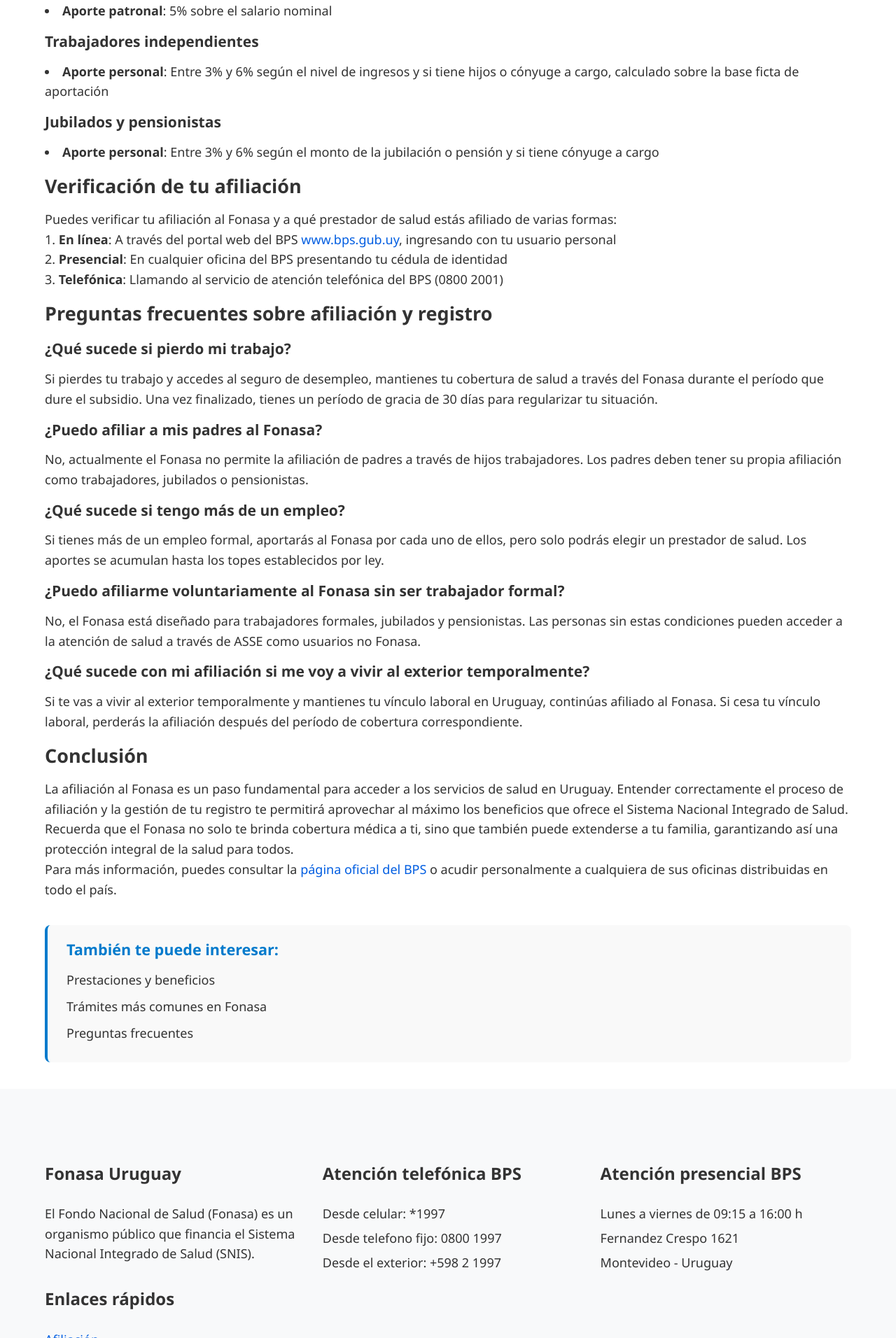
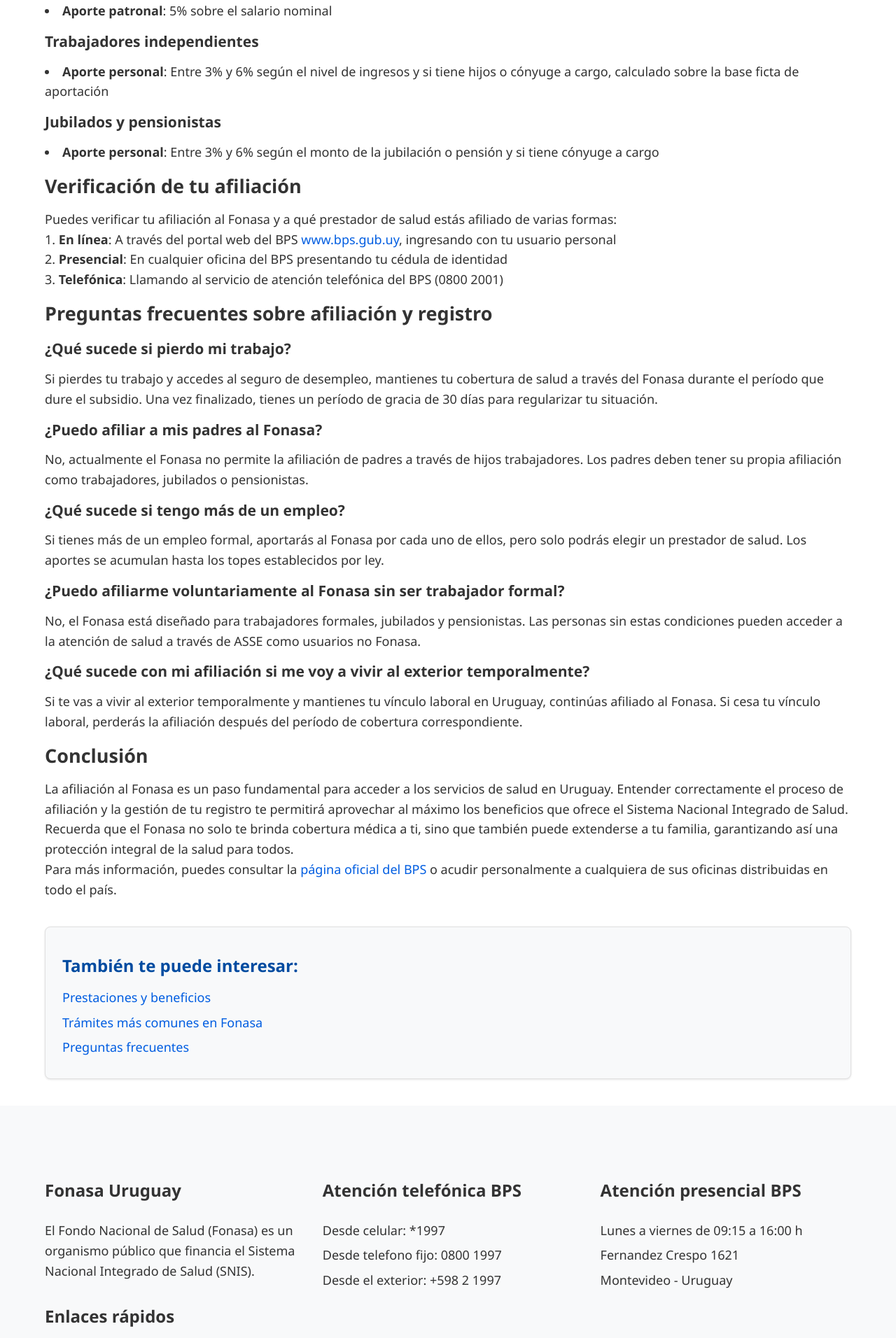
Before and after one commit to JoseAtel/fonasa.info, a Jekyll site: the page built from afiliacion/index.md, in a window 1280 px wide. Shown: the part 4488-6400 px from the top of the page at 70% size. Built offline with Jekyll 4.4.1, drawn with Linux system fonts in a browser that asks for light colours.

Commit message:
Update files
Actualizacions

```diff
--- a/_includes/relacionados.html
+++ b/_includes/relacionados.html
@@ -1,9 +1,9 @@
 <div class="related-links">
     <h3>También te puede interesar:</h3>
     <ul>
-      {% for path in site.data.relacionados %}
-        {% unless page.url == path[0] %}
-          <li><a href="{{ path[0] }}">{{ path[1] }}</a></li>
+      {% for item in site.data.relacionados %}
+        {% unless page.url == item.url %}
+          <li><a href="{{ item.url }}">{{ item.title }}</a></li>
         {% endunless %}
       {% endfor %}
     </ul>
--- a/assets/css/styles.css
+++ b/assets/css/styles.css
@@ -626,36 +626,39 @@
 
 /** LINK RELACIONADOS **/
 .related-links {
-  background-color: #f9f9f9;
-  border-left: 4px solid #007acc;
-  padding: 1em 1.5em;
-  margin-top: 2em;
-  border-radius: 8px;
+  background-color: var(--color-background-alt);
+  border: 1px solid var(--color-border);
+  border-radius: var(--border-radius-md);
+  padding: var(--space-md);
+  margin-top: var(--space-lg);
+  box-shadow: var(--shadow-sm);
 }
 
 .related-links h3 {
-  margin-top: 0;
-  color: #007acc;
-  font-size: 1.2em;
-  font-weight: 600;
+  font-size: var(--font-size-lg);
+  font-family: var(--font-family-heading);
+  margin-bottom: var(--space-sm);
+  color: var(--color-primary-dark);
 }
 
 .related-links ul {
-  list-style-type: none;
-  padding-left: 0;
+  list-style: none;
+  padding: 0;
   margin: 0;
 }
 
 .related-links li {
-  margin: 0.5em 0;
+  margin-bottom: var(--space-xs);
 }
 
 .related-links a {
   text-decoration: none;
-  color: #333;
-  transition: color 0.2s ease;
+  color: var(--color-primary);
+  font-weight: 500;
+  transition: color var(--transition-normal);
 }
 
 .related-links a:hover {
-  color: #007acc;
+  color: var(--color-primary-dark);
+  text-decoration: underline;
 }
```
Also changed, not shown: _data/relacionados.yml (+8 -4 lines).
